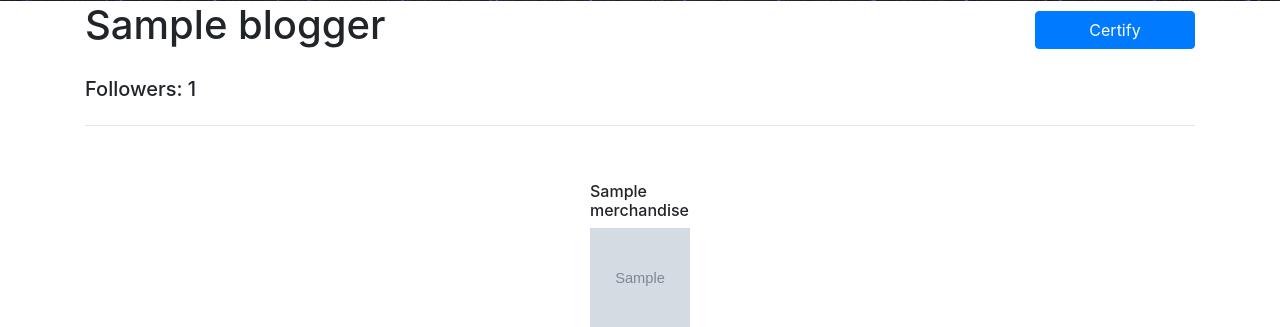
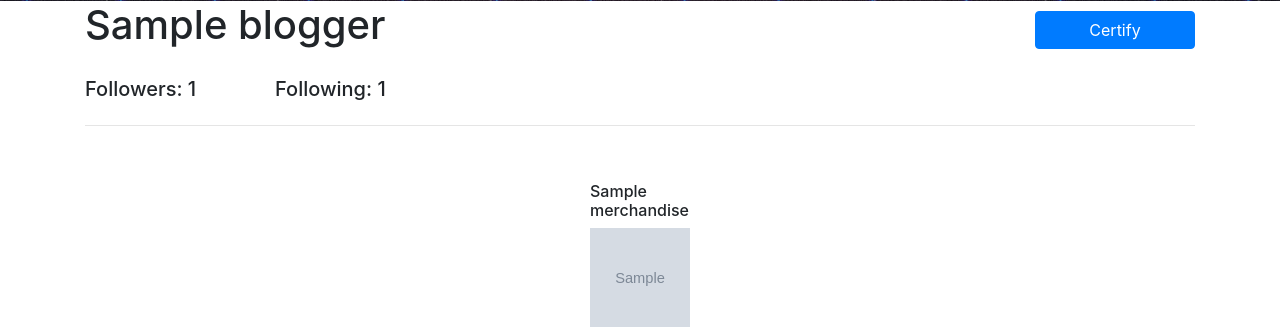
Before and after one commit to Smalls27/blog, a Node server app: page /blog/600000000000000000000001 in a window 1280 px wide. Shown: the part 255-582 px from the top of the page. Run offline with Node 20, Linux system fonts and the light colour scheme; the visitor is signed in with stand-in values (Sample User, id 1); tables that the repository leaves empty hold one stand-in row (values such as "Sample post"); grey boxes marked "Sample" are stand-in pictures; some libraries are stand-ins or nearby versions.

Commit message:
finished follower/following feature and implemented username validation

```diff
--- a/public/stylesheets/style.css
+++ b/public/stylesheets/style.css
@@ -29,6 +29,10 @@ body {
 
 #bloggerMerch {
 	margin-bottom: 30px;
+}
+
+#workContent {
+	border: 3px solid rgb(255, 255, 255);
 }
 
 .marginSpace {
--- a/routes/blog.js
+++ b/routes/blog.js
@@ -17,29 +17,39 @@ usersViewRouter.route("/:id")
     .populate("merchandise")
     .then(blogger => {
       const followers = blogger.followers.length;
-      res.render("blog", { blogger: blogger, followers: followers, certify: certify});
+      const following = blogger.following.length;
+      res.render("blog", { blogger: blogger, followers: followers, certify: certify, following: following});
     })
     .catch(err => console.log(err));
   })
   .post(async (req, res) => {
     const id = req.params.id
     await Bloggers.findById(id)
+    .populate("listOfWorks")
+    .populate("merchandise")
     .then(blogger => {
 
       if (req.user) {
         if (req.user.username === blogger.username) {
           const followers = blogger.followers.length;
-          res.render("blog", { blogger: blogger, followers: followers, certify: "Certify"});
-        } else if (!blogger.followers.includes(req.user._id)) {
+          const following = blogger.following.length;
+          res.render("blog", { blogger: blogger, followers: followers, certify: "Certify", following: following });
+        } else if (!blogger.followers.includes(req.user._id) || !req.user.following.includes(blogger._id)) {
           blogger.followers.push(req.user._id);
+          req.user.following.push(blogger._id);
           blogger.save();
+          req.user.save();
           const followers = blogger.followers.length;
-          res.render("blog", { blogger: blogger, followers: followers, certify: "Decertify"});
+          const following = blogger.following.length;
+          res.render("blog", { blogger: blogger, followers: followers, certify: "Decertify", following: following });
         } else {
           blogger.followers.pop(req.user._id);
+          req.user.following.pop(blogger._id);
           blogger.save();
+          req.user.save();
           const followers = blogger.followers.length;
-          res.render("blog", {blogger: blogger, followers: followers, certify: "Certify"})
+          const following = blogger.following.length;
+          res.render("blog", {blogger: blogger, followers: followers, certify: "Certify", following: following })
         }
       }
     })
--- a/views/blog.ejs
+++ b/views/blog.ejs
@@ -12,12 +12,13 @@
 		<h1 class="col-10"><%= blogger.blogName %></h1>
 		<form action="/blog/<%= blogger._id %>" method="POST" class="col-2 text-center paddingTop">
 			<div>
-				<button class="btn btn-primary btn-block" type="submit"><%= certify %> </button>
+				<button class="btn btn-primary btn-block" type="submit"><%= certify %></button>
 			</div>
 		</form>
 	</div>
 	<div class="row marginSpace">
-		<h5 class="col">Followers: <%= followers %></h5>
+		<h5 class="col-2">Followers: <%= followers %></h5>
+		<h5 class="col-2">Following: <%= following %></h5>
 	</div>
 
 	<hr>
@@ -29,7 +30,9 @@
 					<h6><%= merch.nameOfMerch %></h6>
 				</div>
 				<div class="row">
-					<img src="/<%= merch.file %>" height="100" width="100"/>
+					<a class="anchorStyle" href="/merchandise/<%= merch._id %>">
+						<img src="/<%= merch.file %>" height="100" width="100"/>
+					</a>
 				</div>
 				<div class="row paddingLeft">
 					<h6>$<%= merch.price %></h6>
@@ -44,7 +47,9 @@
 		<div class="container smallsContainer2">
 			<% blogger.listOfWorks.forEach(work => { %>
 				<div class="row">
-					<img src="/<%= work.file %>" height="200" width="200" />
+					<a class="anchorStyle" href="/dashboard/<%= work._id %>">
+						<img src="/<%= work.file %>" height="200" width="200" />
+					</a>
 				</div>
 				<div class="row">
 					<h5><%= work.title %></h5>
--- a/views/blogDetails.ejs
+++ b/views/blogDetails.ejs
@@ -22,8 +22,8 @@
                 <div class="col-4"></div>
                 <h1 class="col-4 text-right"><%= work.author %></h1>
             </div>
-            <div class="row marginSpace2">
-                <textarea id="workContent" cols="160" rows="40">
+            <div class="row marginSpace3">
+                <textarea id="workContent" cols="160" rows="40" readonly>
                     <%= work.content %>
                 </textarea>
             </div>
--- a/views/createBlogger.ejs
+++ b/views/createBlogger.ejs
@@ -25,6 +25,7 @@
 
 
                     <div class="row marginBottom">
+                        <h6><%= errMessage %></h6>
                         <input class="col-md-5 form-control" type="text" name="username" placeholder="Username" />
                         <div class="col-1"></div>
                         <input class="col-md-6 form-control" type="password" name="password" placeholder="Password" />
--- a/views/index.ejs
+++ b/views/index.ejs
@@ -3,7 +3,9 @@
 	<a id="blogLogo" class="navbar-brand" href="http://localhost:3000/">Blogrealm</a>
 
 	<ul class="navbar-nav mr-auto">
-		<li class=""></li>
+		<li class="nav-item">
+			<a class="nav-link" href="/dashboard">Dashboard</a>
+		</li>
 	</ul>
 
 	<form action="/createBlogger" method="GET">
```
Also changed, not shown: routes/createBlogger.js (+13 -3 lines).
